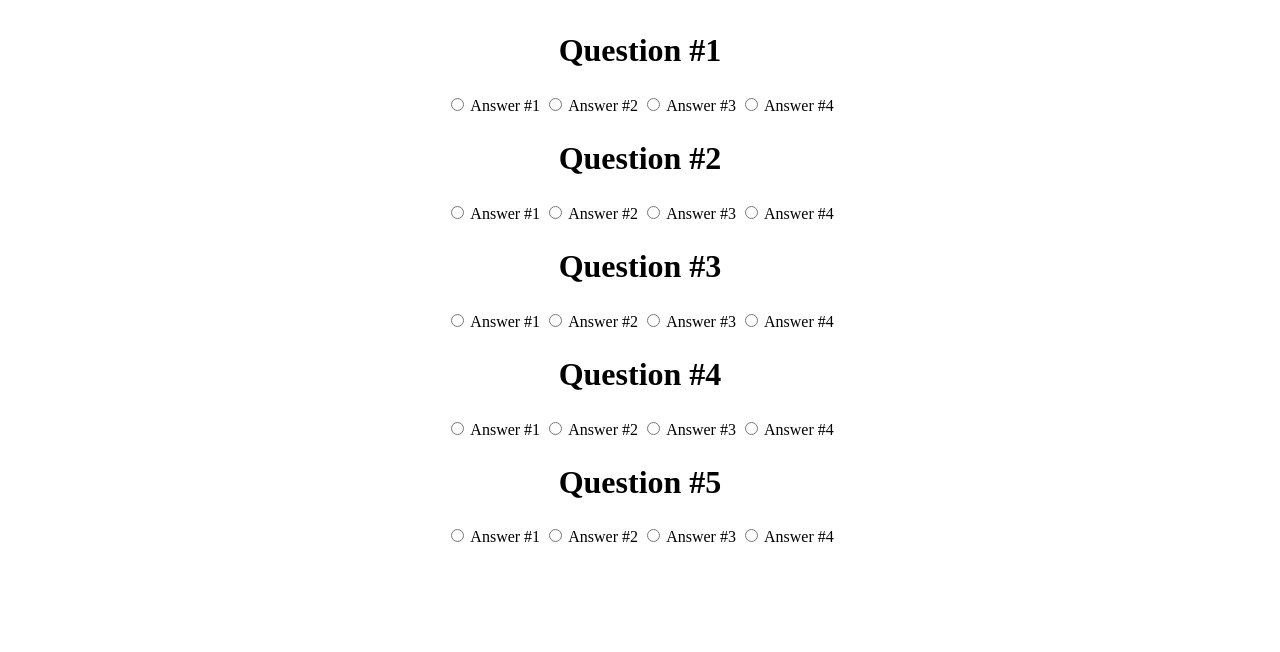
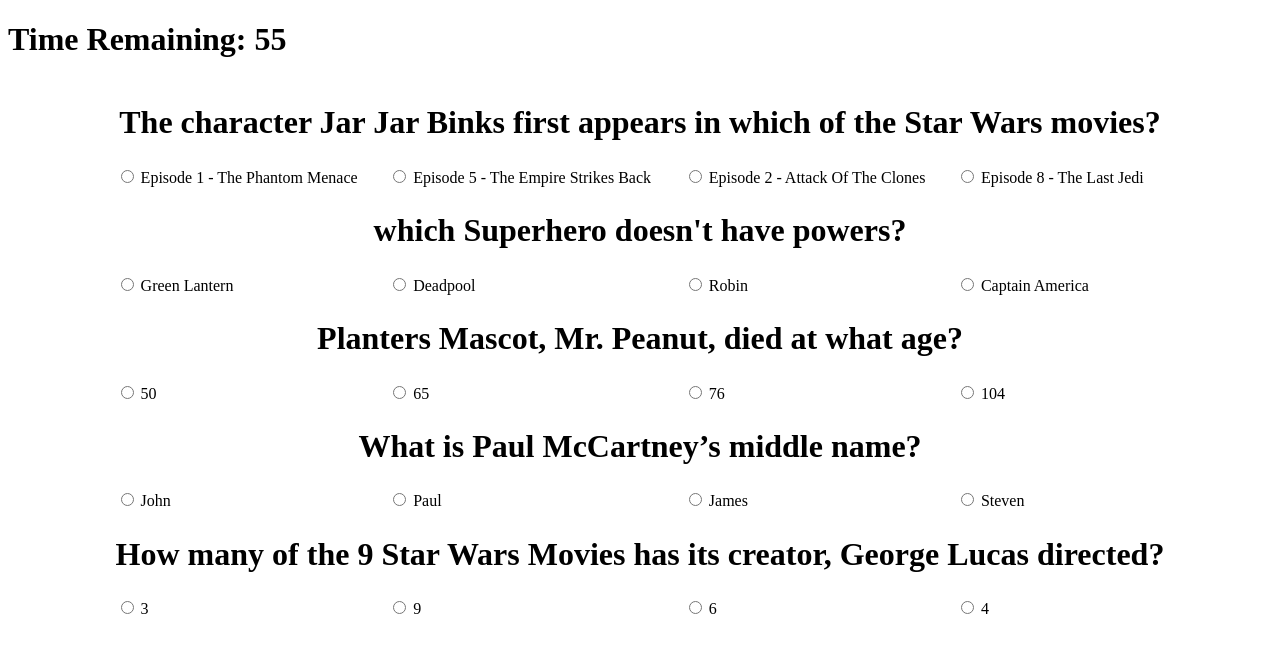
Before and after one commit to Soundwubz/TriviaGame, a plain HTML site: page index.html in a window 1280 px wide. Drawn offline with nearby package versions, Linux system fonts and the light colour scheme.

Commit message:
Functionality complete

```diff
--- a/assests/css/style.css
+++ b/assests/css/style.css
@@ -1,3 +1,7 @@
 .head-row td{
     text-align: center;
 }
+
+#answersDisplay {
+    display: none;
+}
--- a/assests/javascript/app.js
+++ b/assests/javascript/app.js
@@ -0,0 +1,44 @@
+let count = 60;
+let timeDisplay = $('#time');
+let timer = setInterval(runTimer, 1000);
+
+let answers = ["TPM", "RB", "104", "Paul", "4"];
+
+let correctAns = 0;
+let incorrectAns = 0;
+let unanswered = 5;
+
+function runTimer(){
+    count--;
+    $('#time').text(count);
+    if(count < 1) {
+        clearInterval(timer);
+        calculateAnswers();
+    }
+}
+
+function calculateAnswers() {
+    let usrAnswers = [
+        $("input[name='q1']:checked").val(),
+        $("input[name='q2']:checked").val(),
+        $("input[name='q3']:checked").val(),
+        $("input[name='q4']:checked").val(),
+        $("input[name='q5']:checked").val()
+    ];
+
+    for(i = 0; i < answers.length; i++) {
+        if(usrAnswers[i] === answers[i]) {
+            correctAns++;
+            unanswered--;
+        }
+        else if(usrAnswers[i] !== undefined && usrAnswers[i] !== answers[i]) {
+            incorrectAns++;
+            unanswered--;
+        }
+    }
+    $("#gameTable").css("display","none");
+    $("#answersDisplay").css("display","block");
+    $("#correctAns").text(correctAns);
+    $("#incorrectAns").text(incorrectAns);
+    $("#unanswered").text(unanswered);
+}
--- a/index.html
+++ b/index.html
@@ -5,107 +5,114 @@
     <meta name="viewport" content="width=device-width, initial-scale=1.0">
     <script src="https://ajax.googleapis.com/ajax/libs/jquery/3.4.1/jquery.min.js"></script>
     <link href="./assests/css/style.css" rel="stylesheet" type="text/css">
-    <title>Document</title>
+    <title>Trivia Game</title>
 </head>
 <body>
     <div class="container">
-        <table style="margin: 0 auto;">
+        <h1>Time Remaining: <span id="time">60</span></h1>
+        <table style="margin: 0 auto;" id="gameTable">
                 <tr class="head-row">
                     <td colspan="4">
-                    <h1 class="qTitle">Question #1</h1>
+                        <h1 class="qTitle">The character Jar Jar Binks first appears in which of the Star Wars movies?</h1>
                     </td>
                 </tr>
                 <tr class="ans-row">
                     <td>
-                    <input type="radio" name="q1" data-name="q1-a1"> <label>Answer #1</label>
+                        <input type="radio" name="q1" value="TPM"> <label>Episode 1 - The Phantom Menace</label>
                     </td>
                     <td>
-                    <input type="radio" name="q1" data-name="q1-a2"> <label>Answer #2</label>
+                        <input type="radio" name="q1" value="ESB"> <label>Episode 5 - The Empire Strikes Back</label>
                     </td>
                     <td>
-                    <input type="radio" name="q1" data-name="q1-a3"> <label>Answer #3</label>
+                        <input type="radio" name="q1" value="AOTC"> <label>Episode 2 - Attack Of The Clones</label>
                     </td>
                     <td>
-                    <input type="radio" name="q1" data-name="q1-a4"> <label>Answer #4</label>
+                        <input type="radio" name="q1" value="TLJ"> <label>Episode 8 - The Last Jedi</label>
                     </td>
                 </tr>
                 <tr class="head-row">
                     <td colspan="4">
-                    <h1 class="qTitle">Question #2</h1>
+                        <h1 class="qTitle">which Superhero doesn't have powers?</h1>
                     </td>
                 </tr>
                 <tr class="ans-row">
                     <td>
-                    <input type="radio" name="q2" data-name="q2-a1"> <label>Answer #1</label>
+                        <input type="radio" name="q2" value="GL"> <label>Green Lantern</label>
                     </td>
                     <td>
-                    <input type="radio" name="q2" data-name="q2-a2"> <label>Answer #2</label>
+                        <input type="radio" name="q2" value="DP"> <label>Deadpool</label>
                     </td>
                     <td>
-                    <input type="radio" name="q2" data-name="q2-a3"> <label>Answer #3</label>
+                        <input type="radio" name="q2" value="RB"> <label>Robin</label>
                     </td>
                     <td>
-                    <input type="radio" name="q2" data-name="q2-a4"> <label>Answer #4</label>
+                        <input type="radio" name="q2" value="CA"> <label>Captain America</label>
                     </td>
                 </tr>
                 <tr class="head-row">
                     <td colspan="4">
-                    <h1 class="qTitle">Question #3</h1>
+                        <h1 class="qTitle">Planters Mascot, Mr. Peanut, died at what age?</h1>
                     </td>
                 </tr>
                 <tr class="ans-row">
                     <td>
-                    <input type="radio" name="q3" data-name="q3-a1"> <label>Answer #1</label>
+                        <input type="radio" name="q3" value="50"> <label>50</label>
                     </td>
                     <td>
-                    <input type="radio" name="q3" data-name="q3-a2"> <label>Answer #2</label>
+                        <input type="radio" name="q3" value="65"> <label>65</label>
                     </td>
                     <td>
-                    <input type="radio" name="q3" data-name="q3-a3"> <label>Answer #3</label>
+                        <input type="radio" name="q3" value="76"> <label>76</label>
                     </td>
                     <td>
-                    <input type="radio" name="q3" data-name="q3-a4"> <label>Answer #4</label>
+                        <input type="radio" name="q3" value="104"> <label>104</label>
                     </td>
                 </tr>
                 <tr class="head-row">
                     <td colspan="4">
-                    <h1 class="qTitle">Question #4</h1>
+                        <h1 class="qTitle">What is Paul McCartney’s middle name?</h1>
                     </td>
                 </tr>
                 <tr class="ans-row">
                     <td>
-                    <input type="radio" name="q4" data-name="q4-a1"> <label>Answer #1</label>
+                        <input type="radio" name="q4" value="John"> <label>John</label>
                     </td>
                     <td>
-                    <input type="radio" name="q4" data-name="q4-a2"> <label>Answer #2</label>
+                        <input type="radio" name="q4" value="Paul"> <label>Paul</label>
                     </td>
                     <td>
-                    <input type="radio" name="q4" data-name="q4-a3"> <label>Answer #3</label>
+                        <input type="radio" name="q4" value="James"> <label>James</label>
                     </td>
                     <td>
-                    <input type="radio" name="q4" data-name="q4-a4"> <label>Answer #4</label>
+                        <input type="radio" name="q4" value="Steven"> <label>Steven</label>
                     </td>
                 </tr>
                 <tr class="head-row">
                     <td colspan="4">
-                    <h1 class="qTitle">Question #5</h1>
+                        <h1 class="qTitle">How many of the 9 Star Wars Movies has its creator, George Lucas directed?</h1>
                     </td>
                 </tr>
             <tr class="ans-row">
                 <td>
-                    <input type="radio" name="q5" data-name="q5-a1"> <label>Answer #1</label>
+                    <input type="radio" name="q5" value="3"> <label>3</label>
                 </td>
                 <td>
-                    <input type="radio" name="q5" data-name="q5-a2"> <label>Answer #2</label>
+                    <input type="radio" name="q5" value="9"> <label>9</label>
                 </td>
                 <td>
-                    <input type="radio" name="q5" data-name="q5-a3"> <label>Answer #3</label>
+                    <input type="radio" name="q5" value="6"> <label>6</label>
                 </td>
                 <td>
-                    <input type="radio" name="q5" data-name="q5-a4"> <label>Answer #4</label>
+                    <input type="radio" name="q5" value="4"> <label>4</label>
                 </td>
             </tr>
         </table>
+        <div id="answersDisplay">
+            <h1>Correct Answers: <span id="correctAns"></span></h1>
+            <h1>Incorrect Answers: <span id="incorrectAns"></span></h1>
+            <h1>Unanswered Answers: <span id="unanswered"></span></h1>
         </div>
+    </div>
+    <script src="./assests/javascript/app.js"></script>
 </body>
 </html>
```
Lines whose indentation alone changed are shown as unchanged.
